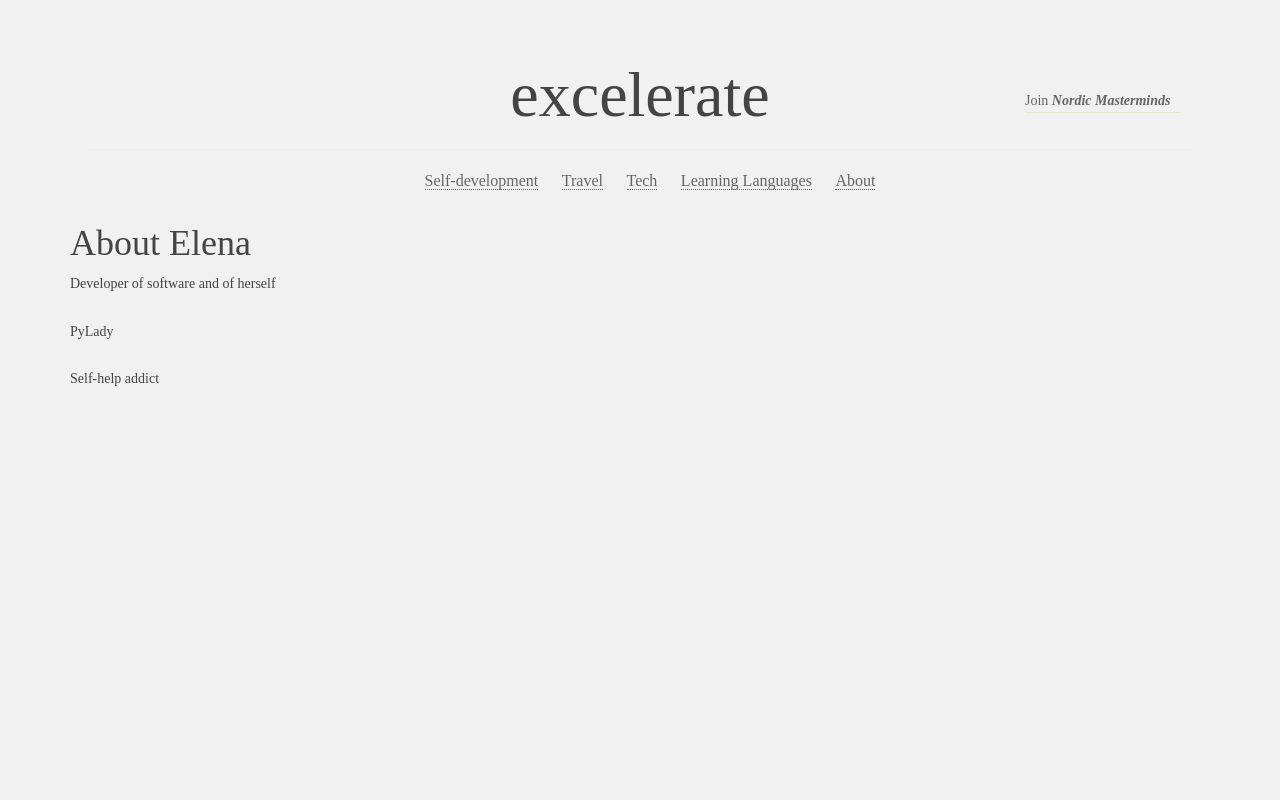
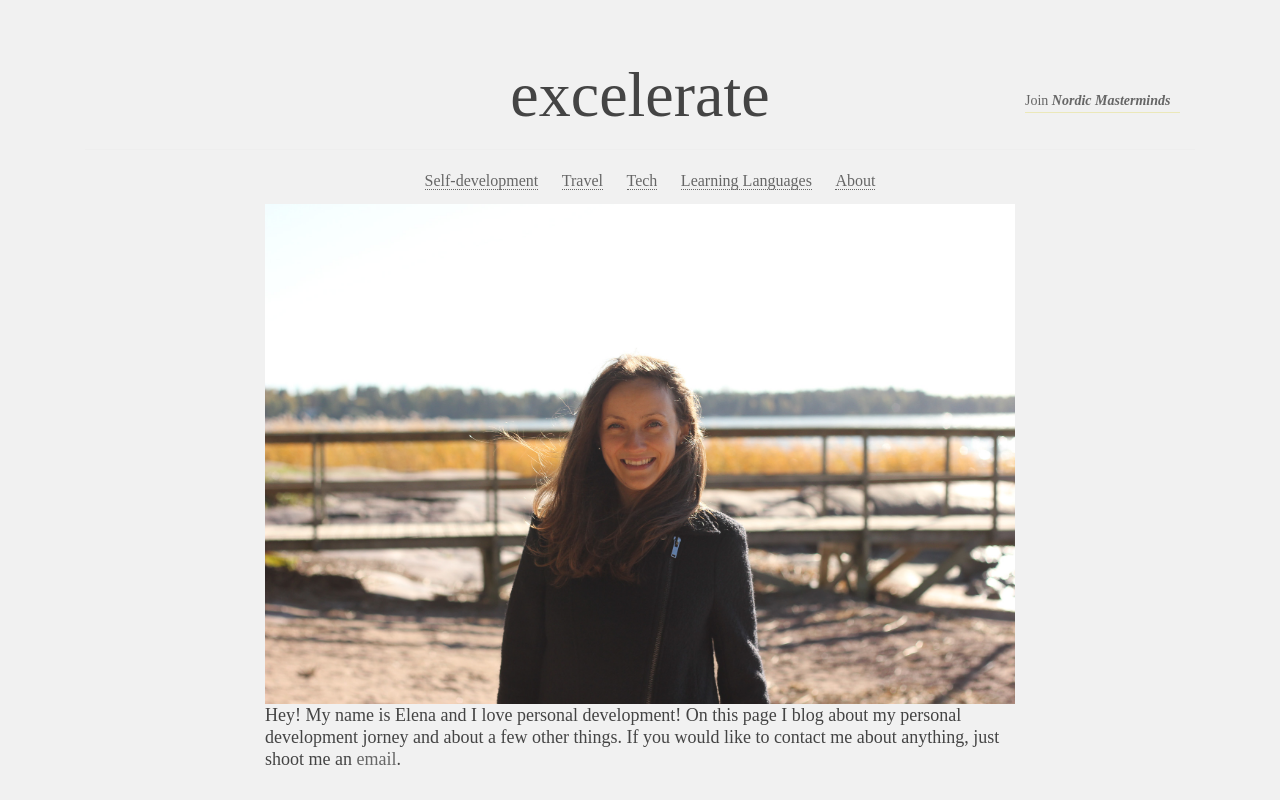
Before and after one commit to elenaoat/blog, a Django app: template personal/blogengine/templates/about.html in a window 1280 px wide. Run offline with Django 3.2, Linux system fonts and the light colour scheme; the template is opened without the code that fills it, so the values that code supplies are empty; parts of the project's set-up code (start-up, migrations or seed data) failed here and were passed over; some libraries are stand-ins or nearby versions.

Commit message:
edit personal page

```diff
--- a/personal/blogengine/templates/about.html
+++ b/personal/blogengine/templates/about.html
@@ -1,8 +1,9 @@
 {% extends 'base.html' %}
-
+{% load static %}
 {% block content %}
-    <h1>About Elena</h1>
-    <p>Developer of software and of herself</p>
-    <p>PyLady</p>
-    <p>Self-help addict</p>
+	<div class="row">
+    <img class="responsive col-xs-8 col-xs-offset-2 col-md-8 col-md-offset-2" src="{% static 'img/elena_photo.jpg' %}" />
+    <p style="font-size: 18px;" class="col-xs-8 col-xs-offset-2 col-md-8 col-md-offset-2">Hey! My name is Elena and I love personal development! On this page I blog about my personal development jorney and about a few other things. If you would like to contact me about anything, just shoot me an <a href="mailto:oat.elena@gmail.com"
+    onmouseover="this.href=this.href.replace(/x/g,'');">email</a>.</p>
+    </div>
 {% endblock content %}
```
Also changed, not shown: personal/blogengine/static/img/elena_photo.jpg (added), 3 other files.
